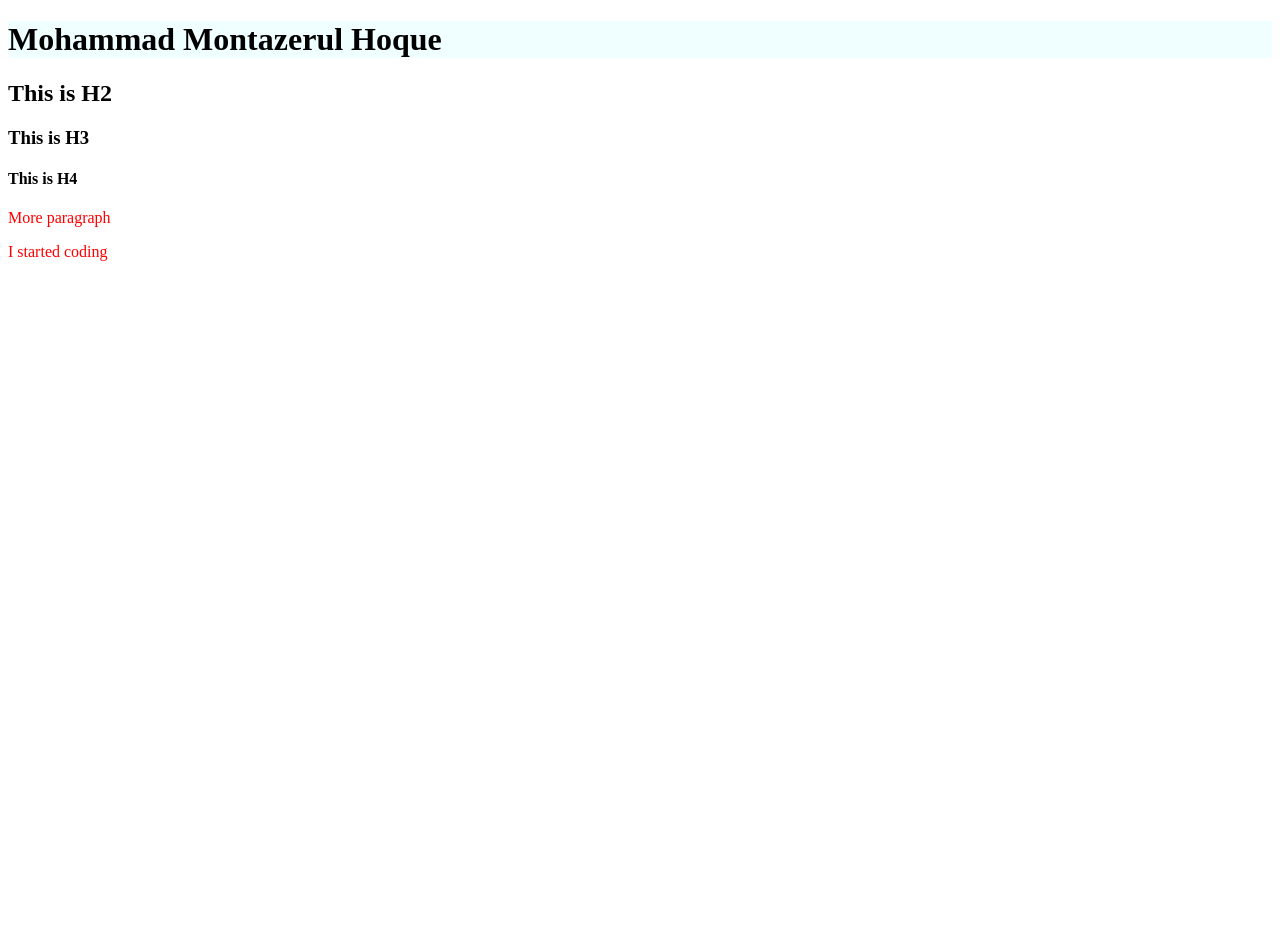
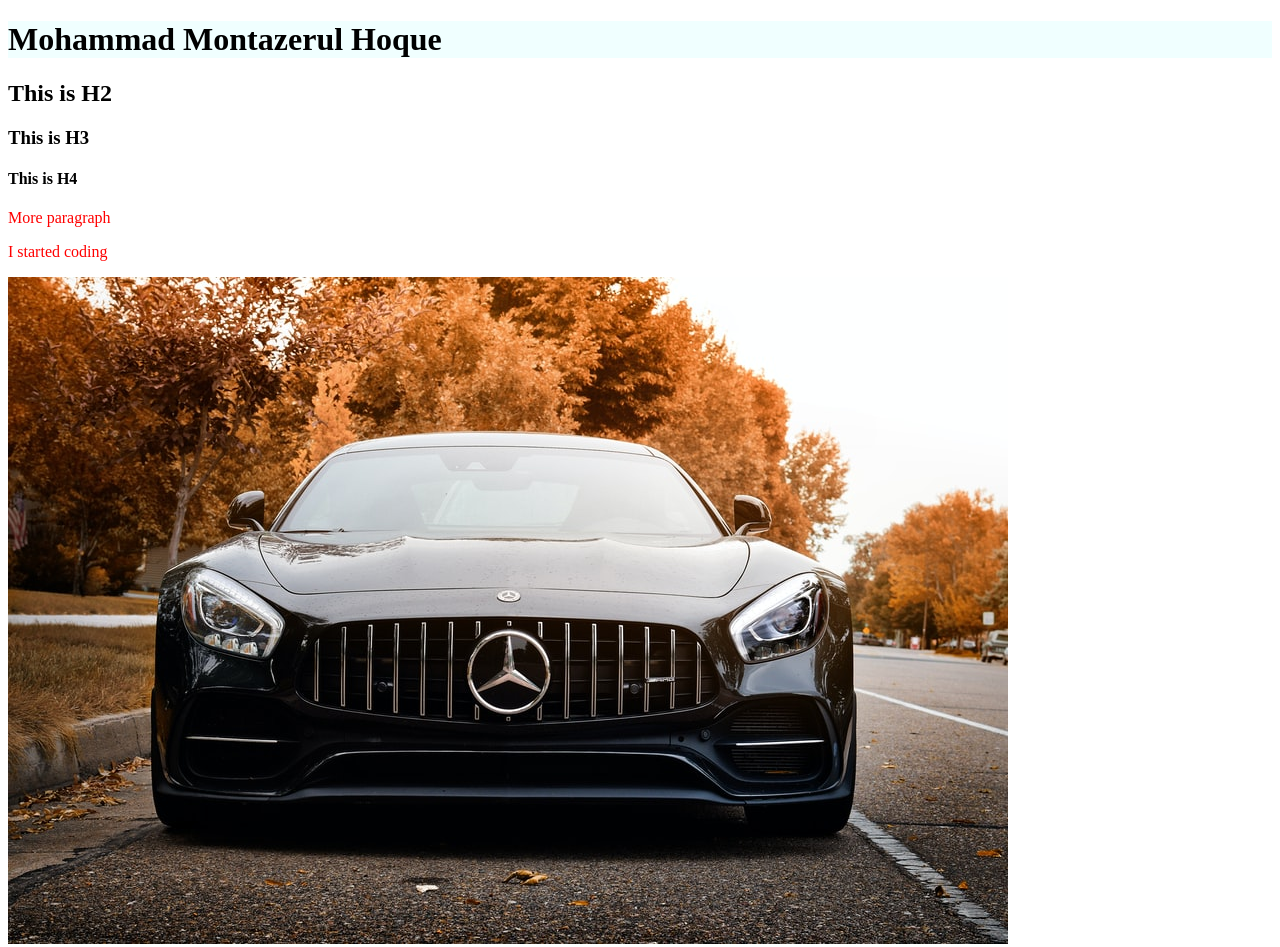
Before and after one commit to Mohammad-Hoque/Project-1, a plain HTML site: page index.html in a window 1280 px wide. Before the commit the page ends 800 px from the top, so only its background shows below. Drawn offline with Linux system fonts and the light colour scheme.

Commit message:
added jpg

```diff
--- a/index.html
+++ b/index.html
@@ -14,5 +14,6 @@
     <h4>This is H4</h4>
     <p>More paragraph</p>
     <p>I started coding</p>
+    <img src="photo.jpg"
 </body>
 </html>
```
Also changed, not shown: photo.jpg (added).
